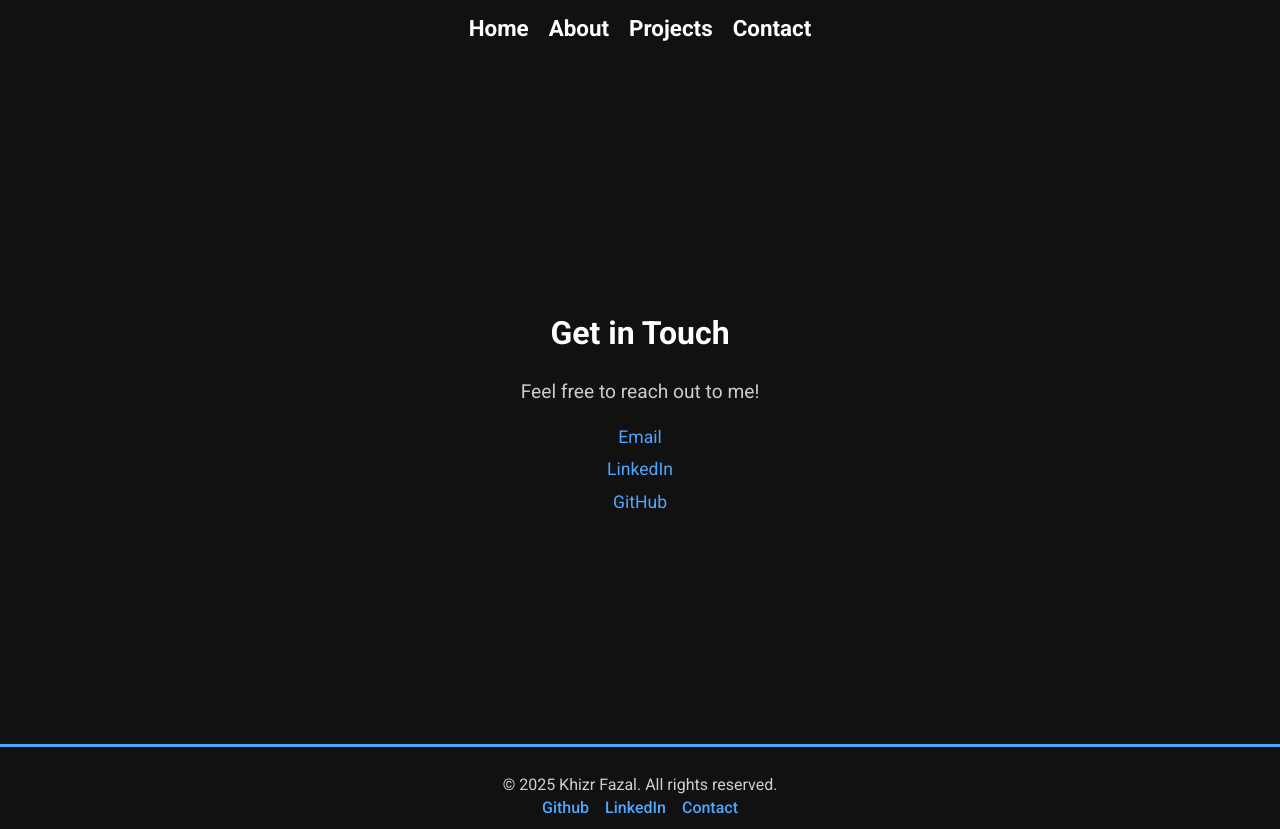
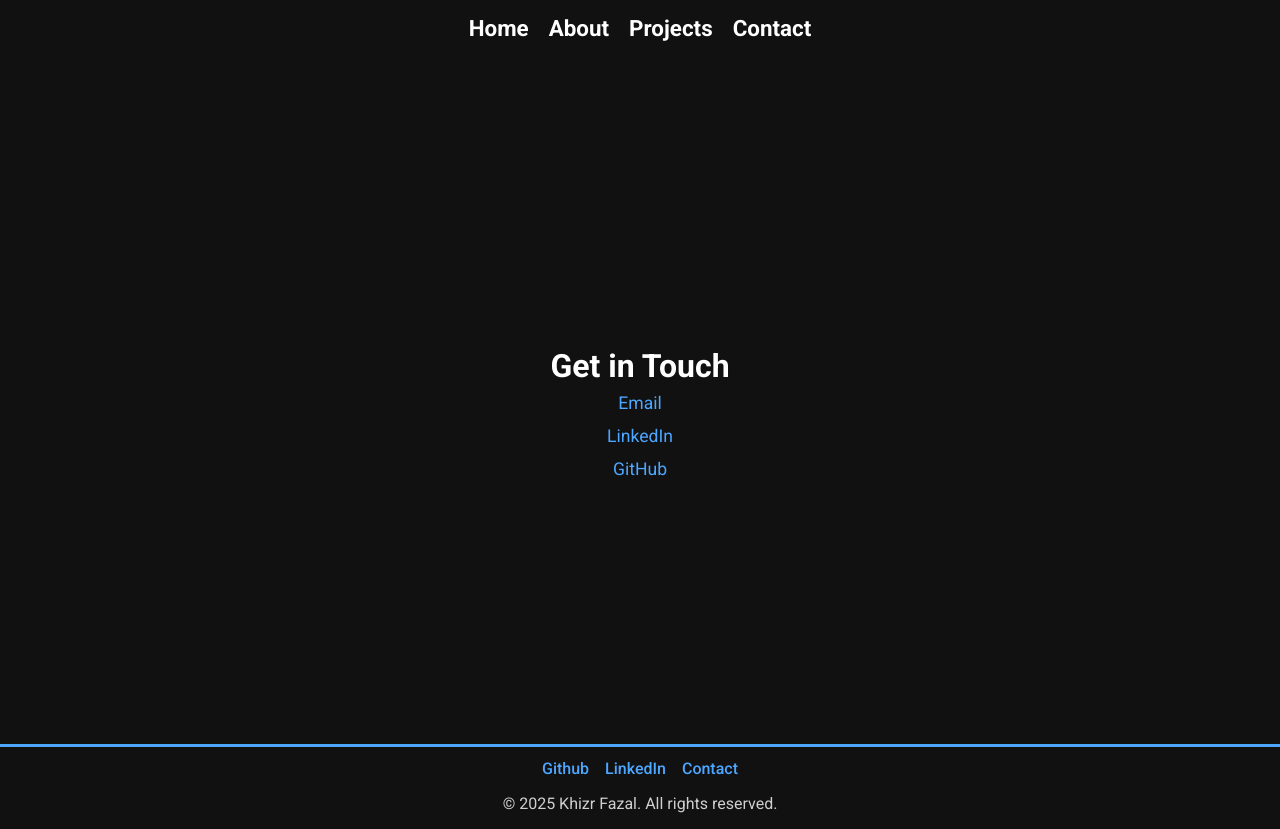
Before and after one commit to sadlycryingbird/personal-portfolio, a Next.js app: page /contact in a window 1280 px wide. Built offline with nearby package versions, Linux system fonts and the light colour scheme.

Commit message:
Edited some styling removed a now redundant unit test

```diff
--- a/app/components/Contact.tsx
+++ b/app/components/Contact.tsx
@@ -6,7 +6,6 @@ export default function Contact() {
   return (
     <section className={styles.contact}>
       <h2 className={styles.title}>Get in Touch</h2>
-      <p className={styles.subtitle}>Feel free to reach out to me!</p>
       <div className={styles.links}>
         <a href="mailto:khizr1998@gmail.com" className={styles.link}>
           Email
--- a/app/components/Footer.tsx
+++ b/app/components/Footer.tsx
@@ -5,7 +5,6 @@ export default function Footer() {
   return (
     <footer className={styles.footer}>
       <div className={styles.footerContainer}>
-        <p>© {new Date().getFullYear()} Khizr Fazal. All rights reserved.</p>
         <ul>
           <li>
             {/* External links should use <a> */}
@@ -23,6 +22,7 @@ export default function Footer() {
             <Link href="/contact">Contact</Link>
           </li>
         </ul>
+        <p>© {new Date().getFullYear()} Khizr Fazal. All rights reserved.</p>
       </div>
     </footer>
   );
```
Also changed, not shown: 2 other files (tests, documents, lock files or other folders).
